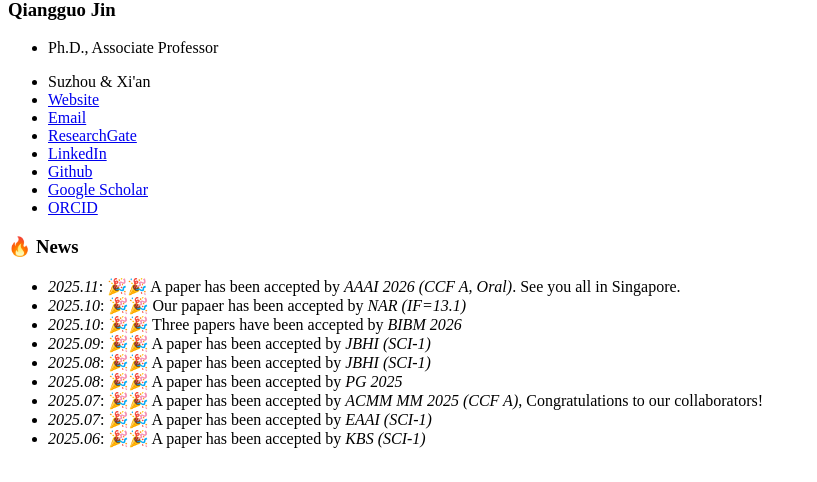
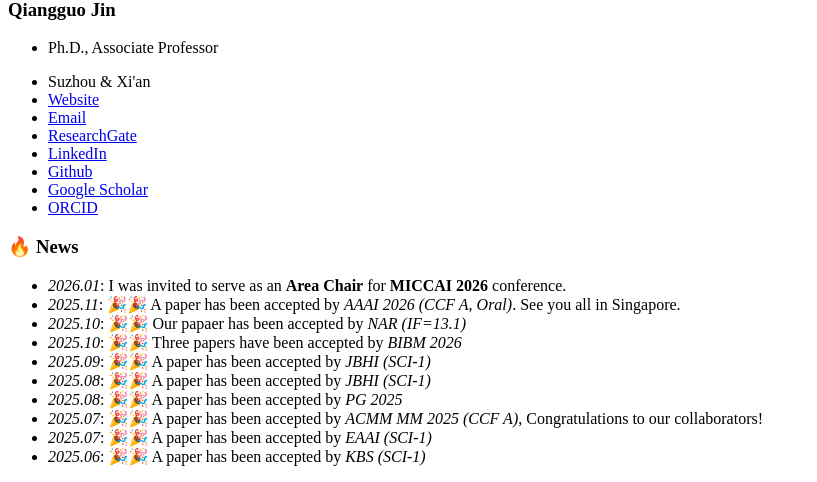
Before and after one commit to qgking/qgking.github.io, a Jekyll site: the page built from _pages/includes/news.md, in a window 1280 px wide. Shown: the part 526-1008 px from the top of the page, without its empty margins (0-817 px from the left). Built offline with Jekyll 4.4.1, drawn with Linux system fonts in a browser that asks for light colours; our own code applies the rules of GitHub Pages for plain Markdown files.

Commit message:
update news

```diff
--- a/_pages/includes/news.md
+++ b/_pages/includes/news.md
@@ -1,4 +1,6 @@
 # 🔥 News
+
+- *2026.01*: I was invited to serve as an **Area Chair** for **MICCAI 2026** conference.
 - *2025.11*: 🎉🎉 A paper has been accepted by *AAAI 2026 (CCF A, Oral)*. See you all in Singapore.
 - *2025.10*: 🎉🎉 Our papaer has been accepted by *NAR (IF=13.1)*
 - *2025.10*: 🎉🎉 Three papers have been accepted by *BIBM 2026*
```
